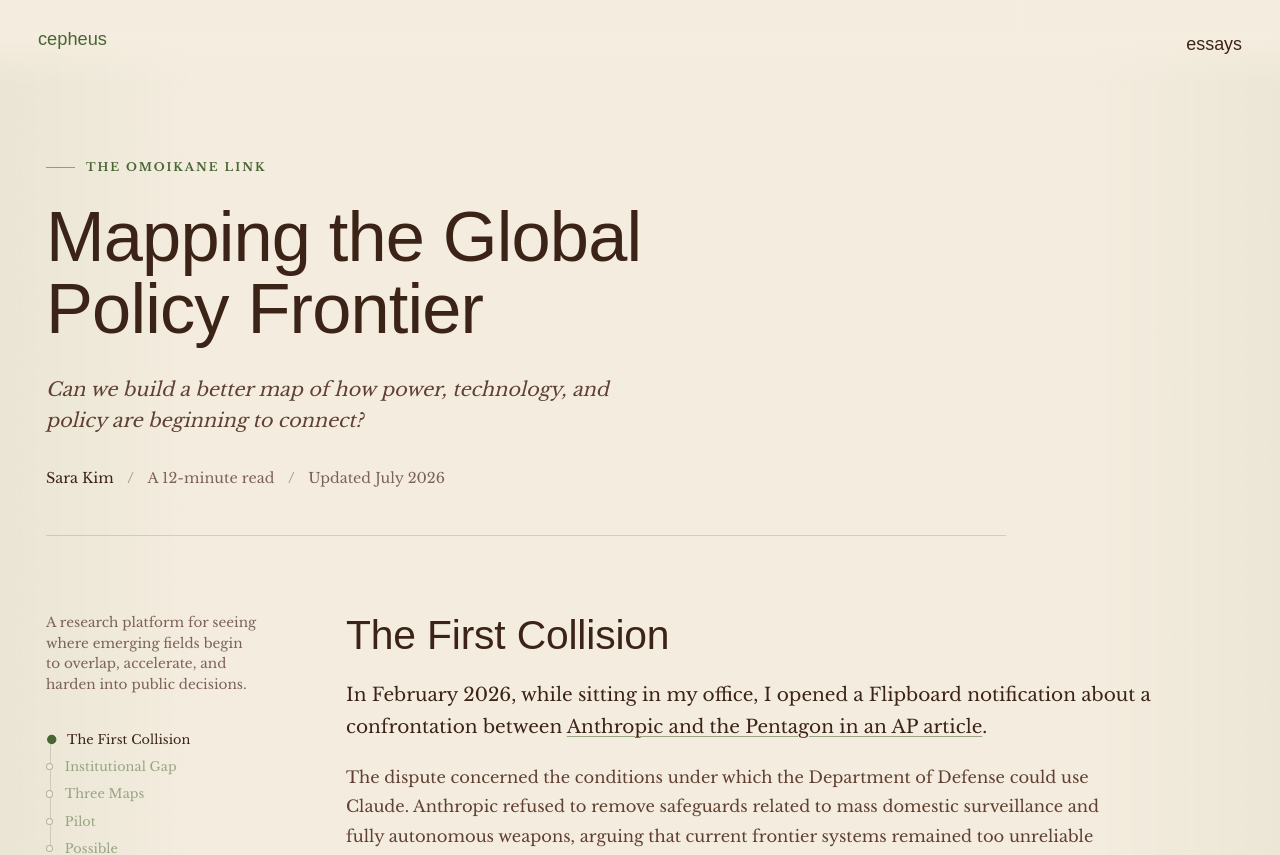
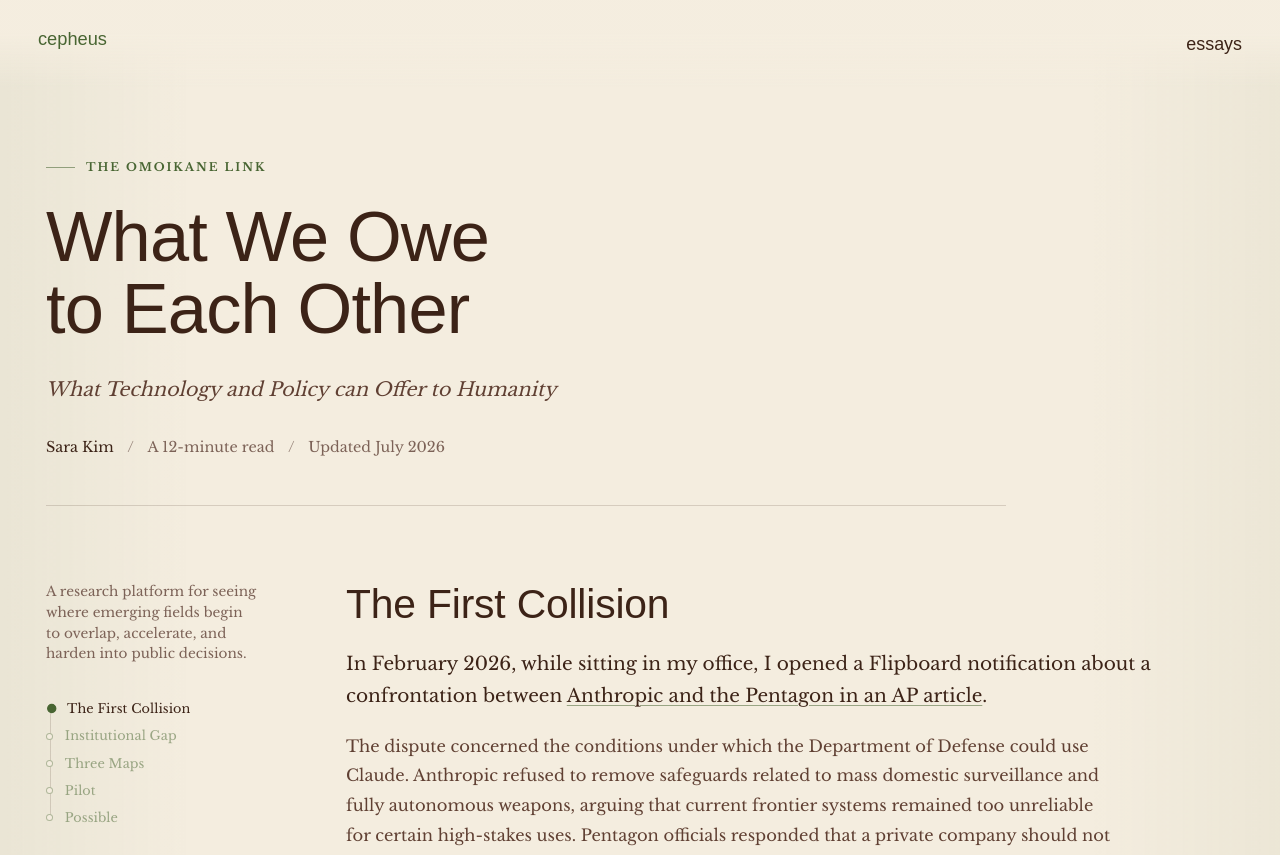
Before and after one commit to saykig/cepheus, a Next.js app: page /essays/the-omoikane-link in a window 1280 px wide. Shown: the top 855 px of the page. Built offline with nearby package versions, Linux system fonts and the light colour scheme; a web font is replaced by a local one.

Commit message:
Retitle the Omoikane essay

```diff
--- a/app/essays/the-omoikane-link/page.tsx
+++ b/app/essays/the-omoikane-link/page.tsx
@@ -7,9 +7,8 @@ import { PolicyConstellationMap } from 'app/components/policy-constellation-map'
 import sourcesData from '../../../public/data/sources.json'
 
 export const metadata: Metadata = {
-  title: 'The Omoikane Link',
-  description:
-    'Can we build a better map of how power, technology, and policy are beginning to connect?',
+  title: 'What We Owe to Each Other',
+  description: 'What Technology and Policy can Offer to Humanity',
 }
 
 const sections = [
@@ -52,10 +51,9 @@ export default function OmoikaneEssay() {
     <article className="essay-page">
       <header className="essay-hero">
         <p className="essay-kicker">The Omoikane Link</p>
-        <h1>Mapping the Global Policy Frontier</h1>
+        <h1>What We Owe to Each Other</h1>
         <p className="essay-subtitle">
-          Can we build a better map of how power, technology, and policy are
-          beginning to connect?
+          What Technology and Policy can Offer to Humanity
         </p>
         <p className="essay-meta">
           <span className="author">Sara Kim</span>
```
